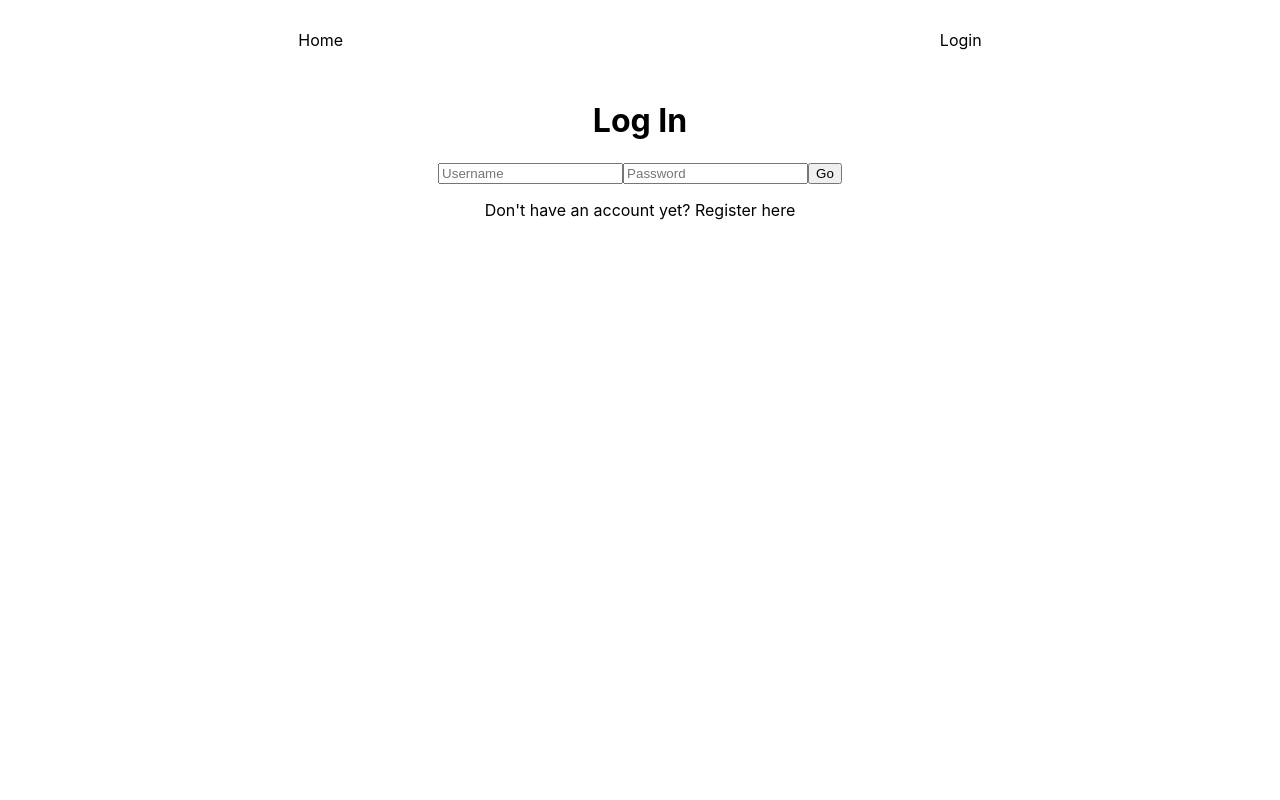
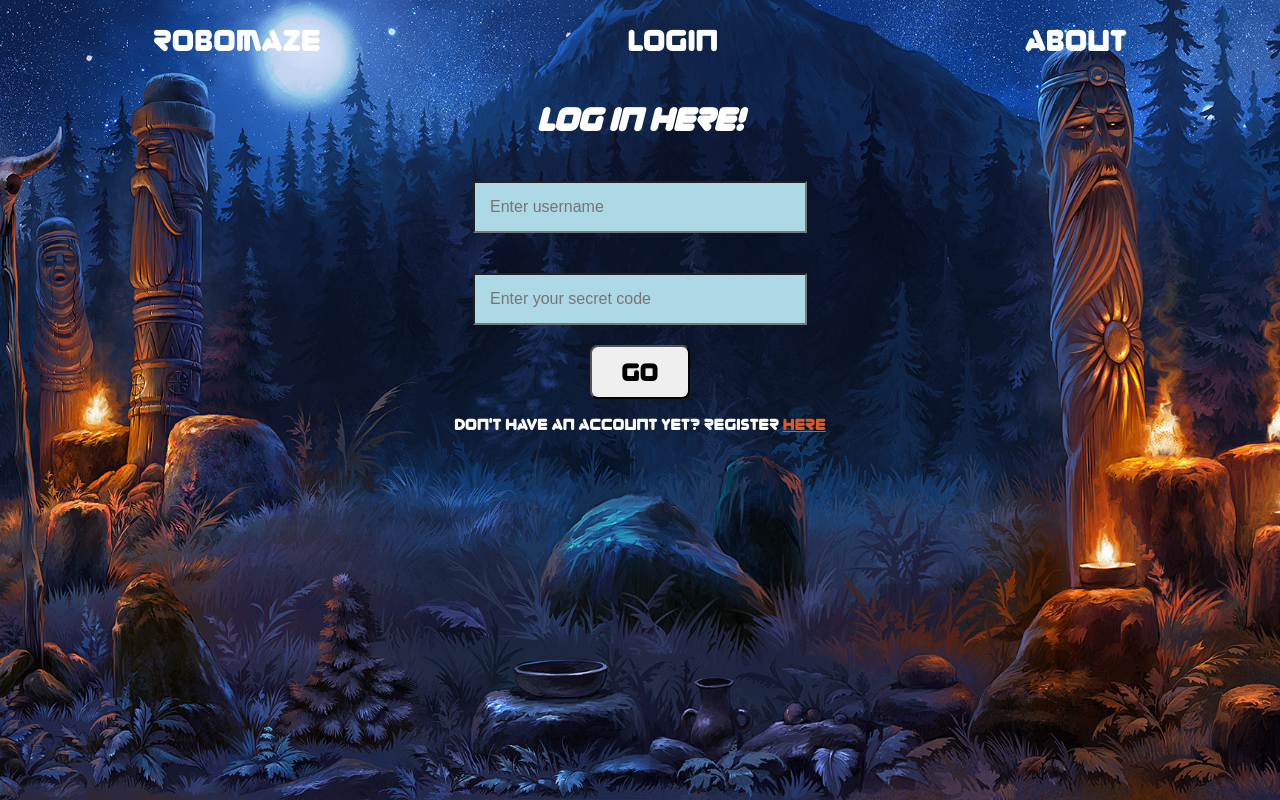
Before and after one commit to CSEU3-MUDGAME/MUD2_Frontend, a React (Create React App) app: page /login in a window 1280 px wide. Shown: the top 800 px of the page. Built offline with nearby package versions, Linux system fonts and the light colour scheme.

Commit message:
initial commit

```diff
--- a/src/App.css
+++ b/src/App.css
@@ -1,5 +1,15 @@
 .App {
   text-align: center;
+  font-family:'zorque', sans-serif;
+  color: white;
+}
+
+@font-face {
+  font-family: 'zorque';
+  src:
+    local('zorque'),
+    url('../src/assets/fonts/zorque.ttf')
+    format('truetype');
 }
 
 .App-logo {
@@ -36,3 +46,13 @@
     transform: rotate(360deg);
   }
 }
+
+html {
+  background: url(../src/assets/images/landing.jpg) no-repeat center center fixed;
+  -webkit-background-size: cover;
+  -moz-background-size: cover;
+  -o-background-size: cover;
+  background-size: cover;
+  height: 1000px;
+  overflow: hidden;
+}
--- /dev/null
+++ b/src/components/About.jsx
@@ -0,0 +1,24 @@
+import React from "react";
+import { AboutStyle } from '../styles/about';
+
+export default function About() {
+    return (
+        <AboutStyle>
+            <h1>Meet the Team</h1>
+            <div>
+                <div>
+                    <h3>James Grantham</h3>
+                    <a href='https://github.com/jrgrantham' target='.blank'>GitHub</a>
+                </div>
+                <div>
+                    <h3>Megan Ennis</h3>
+                    <a href='https://github.com/Megan0145' target='.blank'>GitHub</a>
+                </div>
+                <div>
+                    <h3>David Kuseh</h3>
+                    <a href='https://github.com/DavidKuseh' target='.blank'>GitHub</a>
+                </div>
+            </div>
+        </AboutStyle>
+    )
+}
--- a/src/components/Auth.jsx
+++ b/src/components/Auth.jsx
@@ -1,10 +1,12 @@
 import React, { useRef, useState } from "react";
 import axios from "axios";
+
+import {AuthStyle} from "../styles/auth"
 
 export default function Auth(props) {
   const [authType, setAuthType] = useState("login");
   return (
-    <>
+    <AuthStyle>
       {authType === "login" ? <Login {...props} /> : <Register {...props}/>}
       {authType === "login" ? (
         <p>
@@ -17,7 +19,7 @@ export default function Auth(props) {
           <span onClick={() => setAuthType("login")}>here</span>
         </p>
       )}
-    </>
+    </AuthStyle>
   );
 }
 
@@ -42,22 +44,22 @@ function Login(props) {
       });
   };
   return (
-    <div>
-      <h1>Log In</h1>
+    <AuthStyle>
+      <h1>Log In Here!</h1>
       <input
         name="username"
         type="text"
         ref={usernameRef}
-        placeholder="Username"
+        placeholder="Enter username"
       />
       <input
         name="password"
         type="password"
         ref={passwordRef}
-        placeholder="Password"
+        placeholder="Enter your secret code"
       />
       <button onClick={handlelogin}>Go</button>
-    </div>
+    </AuthStyle>
   );
 }
 
@@ -84,27 +86,27 @@ function Register(props) {
       });
   };
   return (
-    <div>
+    <AuthStyle>
       <h1>Register</h1>
       <input
         name="username"
         type="text"
         ref={usernameRef}
-        placeholder="Username"
+        placeholder="What shall we call you?"
       />
       <input
         name="password1"
         type="password"
         ref={password1Ref}
-        placeholder="Password"
+        placeholder="Enter your secret code"
       />
       <input
         name="password2"
         type="password"
         ref={password2Ref}
-        placeholder="Confirm Password"
+        placeholder="Confirm secret code"
       />
       <button onClick={handleregister}>Go</button>
-    </div>
+    </AuthStyle>
   );
 }
--- a/src/components/Navbar.jsx
+++ b/src/components/Navbar.jsx
@@ -2,6 +2,7 @@ import React from 'react';
 import { Link, Route} from "react-router-dom";
 import Landing from './Landing';
 import Auth from './Auth';
+import About from './About';
 import Game from './Game/Game';
 import { ProtectedRoute } from '../utils/ProtectedRoute';
 import { StyledNavbar } from '../styles/navbar';
@@ -10,12 +11,14 @@ export default function Navbar(props){
     return(
         <div>
             <StyledNavbar>
-                <Link to="/">Home</Link>
+                <Link to="/">Robomaze</Link>
                 <Link to="/login">Login</Link>
+                <Link to="/about">About</Link>
             </StyledNavbar>
             <main>
                 <Route exact path="/" component={Landing} />
                 <Route exact path="/login" component={Auth} />
+                <Route exact path="/about" component={About} />
                 <ProtectedRoute path="/play" component={Game} />
             </main>
         </div>
--- a/src/index.js
+++ b/src/index.js
@@ -18,7 +18,7 @@ const store = createStore(
     {},
     compose(
       applyMiddleware(thunk),
-      window.__REDUX_DEVTOOLS_EXTENSION__ && window.__REDUX_DEVTOOLS_EXTENSION__()
+      // window.__REDUX_DEVTOOLS_EXTENSION__ && window.__REDUX_DEVTOOLS_EXTENSION__()
     )
   );
 
--- /dev/null
+++ b/src/styles/about.js
@@ -0,0 +1,17 @@
+import styled from 'styled-components'
+
+export const AboutStyle = styled.div`
+    div {
+        margin: 100px auto;
+    }
+
+    h3 {
+        margin: 50px auto;
+    }
+
+    a {
+        text-decoration:none
+    }
+
+    font-size: 20px;
+`
--- /dev/null
+++ b/src/styles/auth.js
@@ -0,0 +1,41 @@
+import styled from 'styled-components'
+
+export const AuthStyle = styled.div`
+        display: flex;
+        flex-direction: column;
+        margin: 0 auto;
+
+        input {
+            margin: 20px auto;
+            width: 300px;
+            padding: 15px;
+            border: 5px solid none;
+            background-color: lightblue;
+            color: black;
+            font-size: 16px;
+        }
+
+        button {
+            width: 100px;
+            margin: 0 auto;
+            padding: 10px 25px;
+            font-size: 25px;
+            border-radius: 8px;
+            font-family: 'zorque', sans-serif;
+        }
+
+        button:hover {
+            background-color: black;
+            color: white;
+            transition-duration: 0.4s;
+        }
+
+        h1 {
+            font-style:italic
+        }
+
+        span {
+            text-decoration:underline;
+            color:#e25822
+        }
+`
--- /dev/null
+++ b/src/styles/landing.js
@@ -0,0 +1,5 @@
+import styled from 'styled-components'
+
+export const LandingStyle = styled.div`
+    font-size: 30px
+`
--- a/src/styles/navbar.js
+++ b/src/styles/navbar.js
@@ -7,6 +7,13 @@ export const StyledNavbar = styled.nav`
     align-items: center;
     a {
         text-decoration: none;
-        color: black;
-    }
+        color: white;
+        font-size: 30px;
+    };
+    font-family:'zorque', sans-serif;
+
 `
+export const MainStyle = styled.main`
+        display: flex;
+        flex-direction: column;
+`
```
Also changed, not shown: src/assets/fonts/zorque.ttf (added), src/assets/images/landing.jpg (added).
